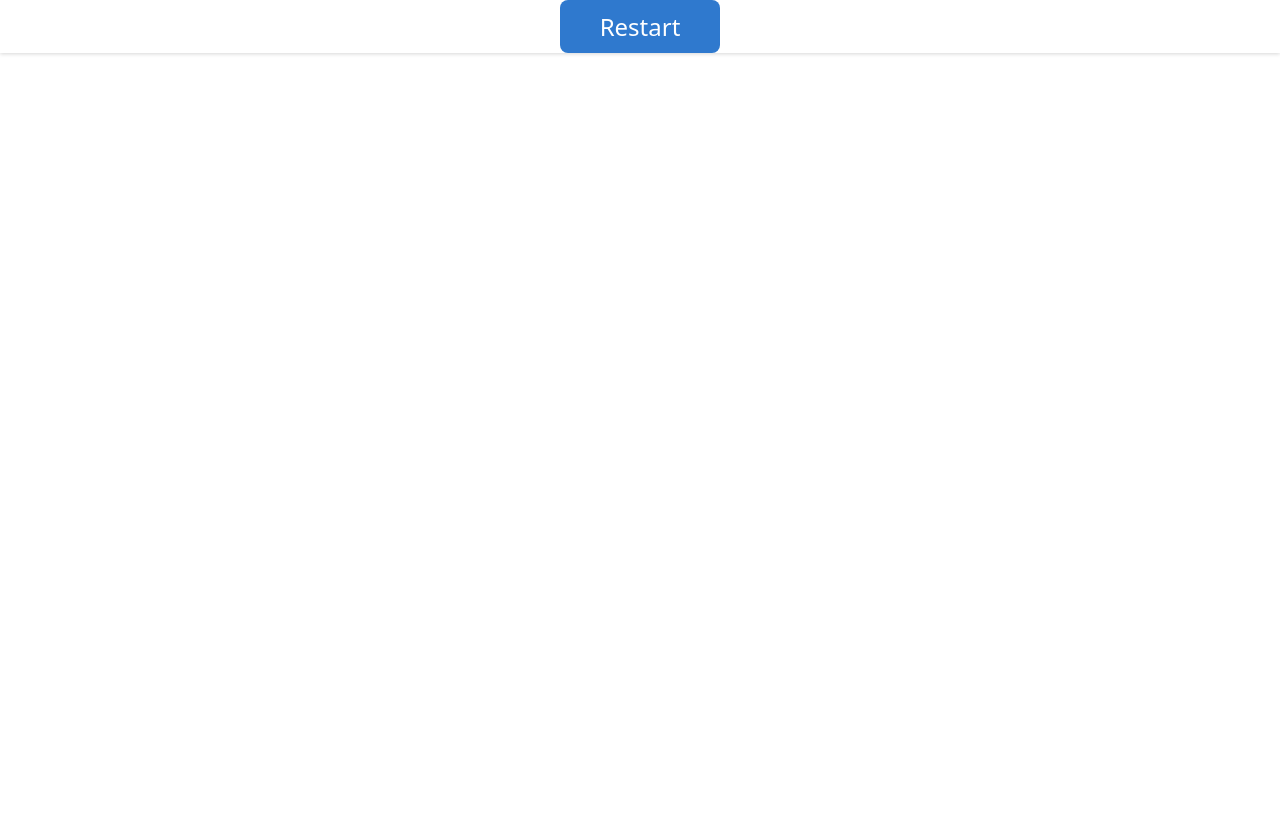
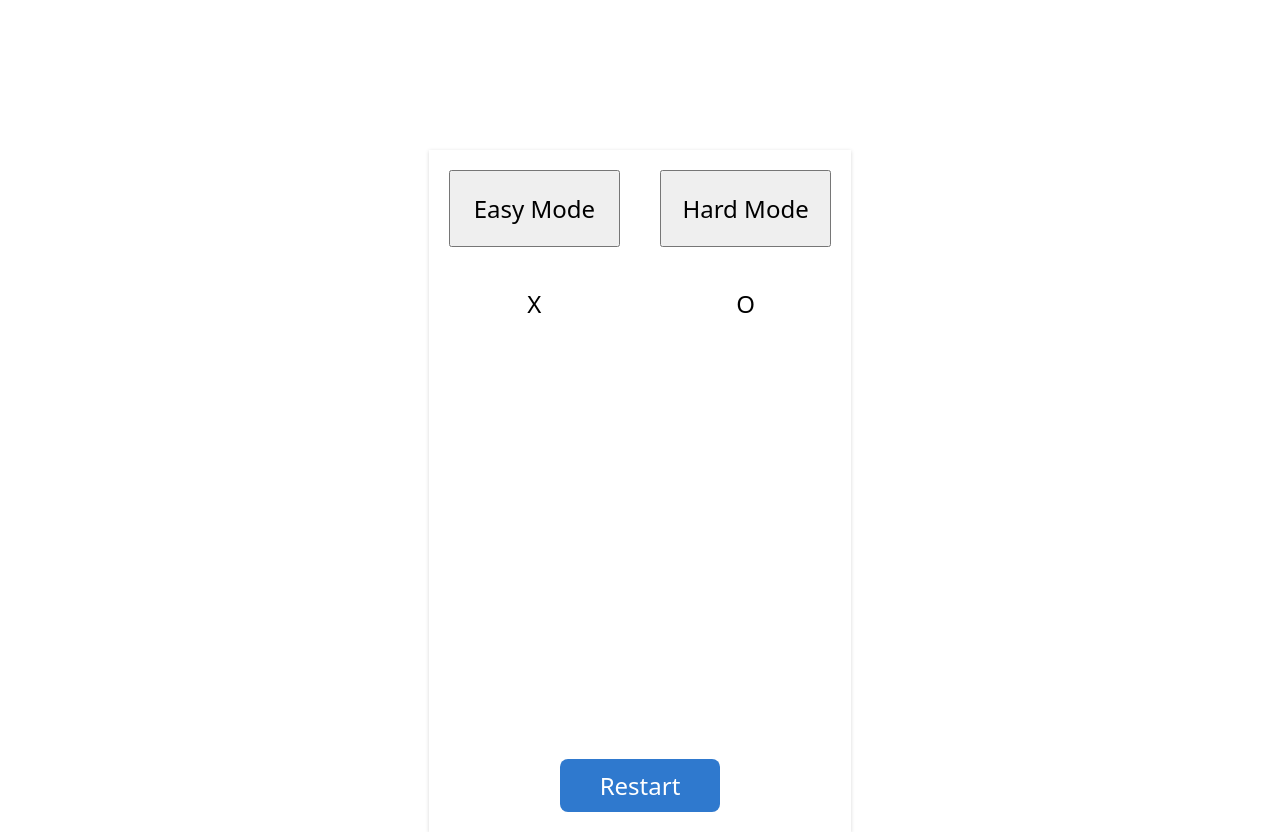
Before and after one commit to FrequentErvin/tic-tac-toe, a plain HTML site: page index.html in a window 1280 px wide. Before the commit the page ends 800 px from the top, so only its background shows below. Drawn offline with Linux system fonts and the light colour scheme.

Commit message:
Grid set up, buttons in upperbar and reset

```diff
--- a/index.html
+++ b/index.html
@@ -10,11 +10,26 @@
 <body>
     <div class="container">
         <div class="upperbar">
-
+            <div class="mode-modifiers">
+                <button class="easy-mode">Easy Mode</button>
+                <button class="hard-mode">Hard Mode</button>
+            </div>
+            <div class="current-turn">
+                <div class="show-x">X</div>
+                <div class="show-y">O</div>
+            </div>
         </div>
         <div class="main">
             <div class="gameboard">
-
+                <div class="cell"></div>
+                <div class="cell"></div>
+                <div class="cell"></div>
+                <div class="cell"></div>
+                <div class="cell"></div>
+                <div class="cell"></div>
+                <div class="cell"></div>
+                <div class="cell"></div>
+                <div class="cell"></div>
             </div>
         </div>
         <button class="restart">Restart</button>
--- a/style.css
+++ b/style.css
@@ -23,7 +23,14 @@
 html{
     height: 100vh;
 }
+body{
+    display: flex;
+    justify-content: center;
+    align-items: center;
+}
 .container{
+    margin-top: 150px;
+    width: 33%;
     display: flex;
     flex-direction: column;
     justify-content: center;
@@ -36,6 +43,7 @@ html{
     align-items: center;
 }
 .restart{
+    margin: var(--spacing-lg);
     cursor: pointer;
     transition-delay: 0.1ms;
     font-size: 24px;
@@ -48,3 +56,48 @@ html{
 .restart:hover{
     transform: scale(1.01);
 }
+.upperbar{
+    width: 100%;
+    flex: 1;
+}
+.mode-modifiers{
+    display: flex;
+    justify-content: center;
+    align-items: center;
+}
+.easy-mode, .hard-mode{
+    margin: 20px;
+    cursor: pointer;
+    font-size: 24px;
+    padding: 20px;
+    width: 50%;
+    display: flex;
+    justify-content: center;
+    align-items: center;
+}
+.current-turn{
+    display: flex;
+    flex: 1;
+}
+.show-x, .show-y{
+    font-size: 24px;
+    padding: 20px;
+    width: 50%;
+    display: flex;
+    justify-content: center;
+    align-items: center;
+}
+.main{
+    display: flex;
+    justify-content: center;
+    align-items: center;
+}
+.gameboard{
+    width: 400px;
+    display: grid;
+    grid-template-columns: 1fr 1fr 1fr;
+
+}
+.gameboard div{
+    height: 133px;
+}
```
